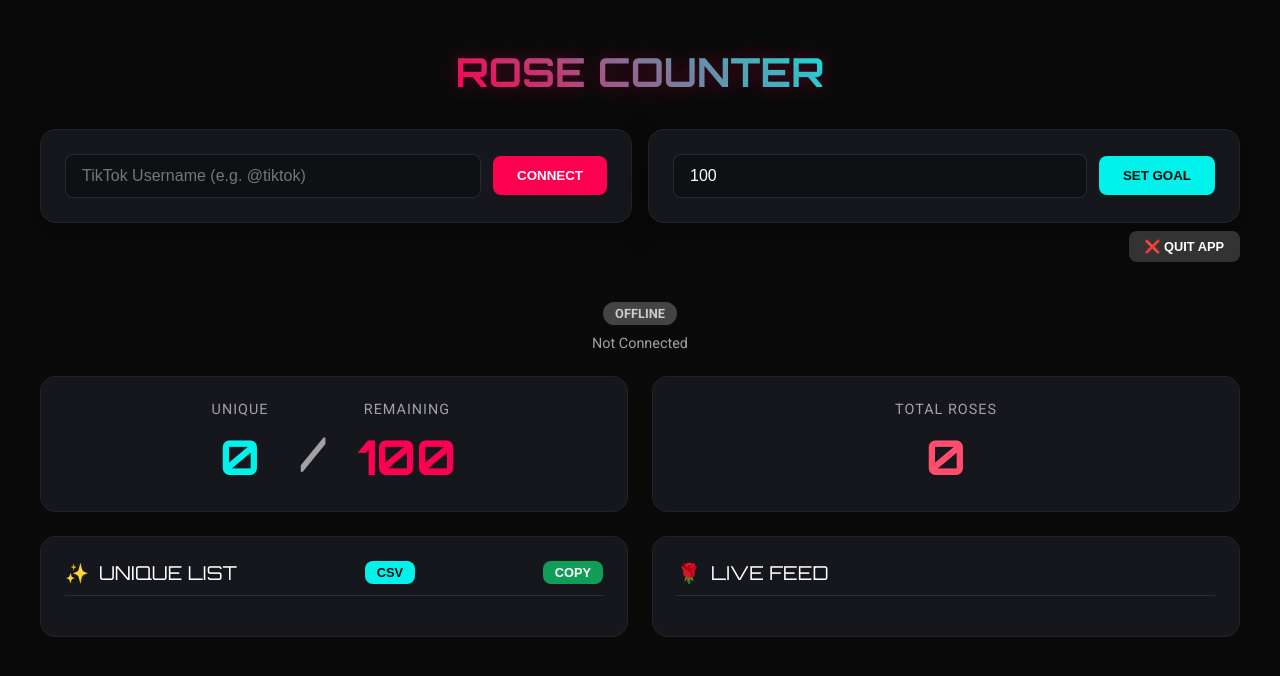
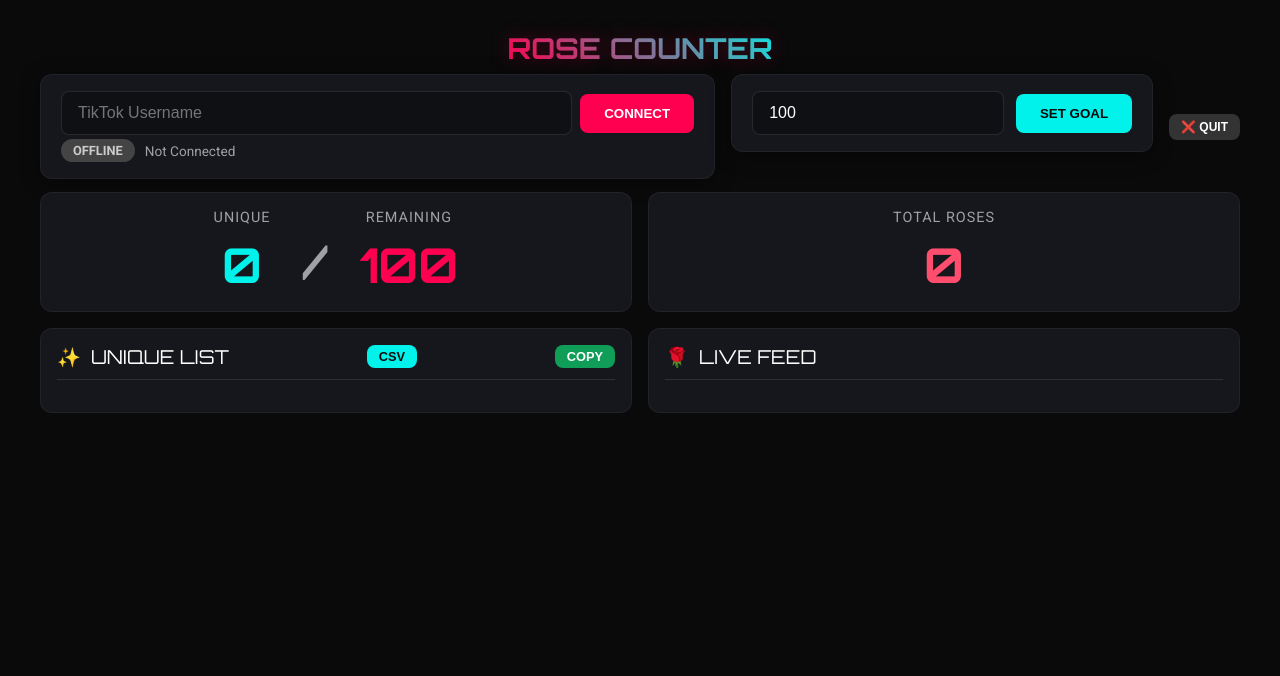
Before and after one commit to cooowabungaaa-hue/tiktok-rose-counter, a website: page public/index.html in a window 1280 px wide. Drawn offline with nearby package versions, Linux system fonts and the light colour scheme; no server answers.

Commit message:
Refine dashboard UI: compact layout and integrate status into control row

```diff
--- a/public/index.html
+++ b/public/index.html
@@ -34,8 +34,8 @@
 
         h1 {
             font-family: 'Orbitron', sans-serif;
-            font-size: 2.5rem;
-            margin-bottom: 2rem;
+            font-size: 1.8rem;
+            margin: 10px 0 0.5rem 0;
             background: linear-gradient(45deg, var(--primary), var(--secondary));
             -webkit-background-clip: text;
             -webkit-text-fill-color: transparent;
@@ -47,7 +47,7 @@
             max-width: 1200px;
             display: flex;
             flex-direction: column;
-            gap: 1.5rem;
+            gap: 0.8rem;
         }
 
         .controls-row {
@@ -58,9 +58,9 @@
 
         .input-group {
             background: var(--card-bg);
-            padding: 24px;
-            border-radius: 16px;
-            box-shadow: 0 8px 32px rgba(0, 0, 0, 0.4);
+            padding: 16px 20px;
+            border-radius: 12px;
+            box-shadow: 0 4px 20px rgba(0, 0, 0, 0.4);
             display: flex;
             align-items: center;
             gap: 12px;
@@ -157,13 +157,13 @@
         .stats-grid {
             display: grid;
             grid-template-columns: 1fr 1fr;
-            gap: 1.5rem;
+            gap: 1rem;
         }
 
         .stat-card {
             background: var(--card-bg);
-            padding: 24px;
-            border-radius: 16px;
+            padding: 16px;
+            border-radius: 12px;
             text-align: center;
             border: 1px solid rgba(255, 255, 255, 0.05);
             transition: transform 0.3s;
@@ -198,13 +198,13 @@
         .content-grid {
             display: grid;
             grid-template-columns: 1fr 1fr;
-            gap: 1.5rem;
+            gap: 1rem;
         }
 
         .column {
             display: flex;
             flex-direction: column;
-            gap: 1.5rem;
+            gap: 1rem;
         }
 
         @media (max-width: 768px) {
@@ -238,10 +238,10 @@
 
         .feed-panel {
             background: var(--card-bg);
-            border-radius: 16px;
-            padding: 24px;
+            border-radius: 12px;
+            padding: 16px;
             border: 1px solid rgba(255, 255, 255, 0.05);
-            max-height: 600px;
+            max-height: 550px;
             overflow-y: auto;
             display: flex;
             flex-direction: column;
@@ -354,29 +354,28 @@
     <div class="container">
         <div class="controls-row">
             <div class="input-group">
-                <input type="text" id="username" placeholder="TikTok Username (e.g. @tiktok)" spellcheck="false">
-                <button id="connectBtn">
-                    <span>CONNECT</span>
+                <div style="display: flex; flex-direction: column; gap: 4px; flex: 1;">
+                    <div style="display: flex; gap: 8px; align-items: center;">
+                        <input type="text" id="username" placeholder="TikTok Username" spellcheck="false">
+                        <button id="connectBtn"><span>CONNECT</span></button>
+                    </div>
+                    <div id="statusArea" style="display: flex; align-items: center; gap: 10px; font-size: 0.85rem;">
+                        <span id="statusBadge" class="status-badge status-offline">OFFLINE</span>
+                        <div id="connectionTarget"
+                            style="color: var(--text-dim); white-space: nowrap; overflow: hidden; text-overflow: ellipsis;">
+                            Not Connected</div>
+                    </div>
+                </div>
+            </div>
+            <div class="input-group" style="flex: 0.6; height: fit-content; align-self: flex-start;">
+                <input type="number" id="targetGoal" placeholder="Goal" value="100">
+                <button id="setTargetBtn" class="secondary-btn"><span>SET GOAL</span></button>
+            </div>
+            <div style="display: flex; align-items: center;">
+                <button id="quitBtn"
+                    style="background-color: #333; font-size: 0.75rem; padding: 6px 12px; white-space: nowrap;">
+                    <span>❌ QUIT</span>
                 </button>
-            </div>
-            <div class="input-group">
-                <input type="number" id="targetGoal" placeholder="Goal # (e.g. 100)" value="100">
-                <button id="setTargetBtn" class="secondary-btn">
-                    <span>SET GOAL</span>
-                </button>
-            </div>
-        </div>
-
-        <div style="display: flex; justify-content: flex-end; width: 100%; margin-top: -1rem; margin-bottom: 1rem;">
-            <button id="quitBtn" style="background-color: #333; font-size: 0.8rem; padding: 8px 16px;">
-                <span>❌ QUIT APP</span>
-            </button>
-        </div>
-
-        <div id="statusArea" style="text-align: center;">
-            <span id="statusBadge" class="status-badge status-offline">OFFLINE</span>
-            <div id="connectionTarget" style="margin-top: 10px; color: var(--text-dim); font-size: 0.9rem;">
-                Not Connected
             </div>
         </div>
 
```
